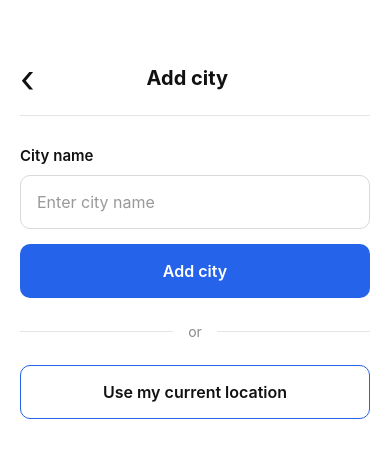
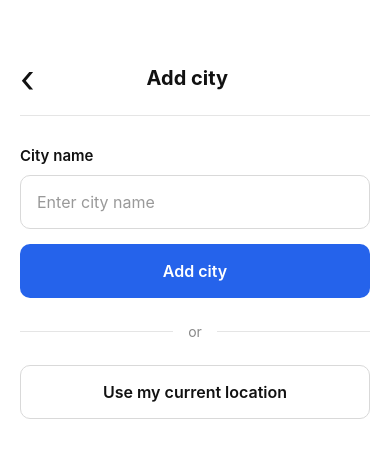
Before and after one commit to apreezofficial/reactnatve-weatherapp, a React Native app in the folder Weatherapp/: screen /AddCity in a window 390 px wide. Shown: the top 458 px of the page. Built offline with nearby package versions, Linux system fonts and the light colour scheme.

Commit message:
Update AddCityScreen.tsx

```diff
--- a/Weatherapp/src/screens/AddCityScreen.tsx
+++ b/Weatherapp/src/screens/AddCityScreen.tsx
@@ -256,14 +256,14 @@ const styles = StyleSheet.create({
   locationButton: {
   height: 54,
   borderWidth: 1,
-  borderColor: '#2563EB',
+  borderColor: '#D9D9D9',
   backgroundColor: 'transparent',
   borderRadius: 10,
   alignItems: 'center',
   justifyContent: 'center',
 },
 
-  locationButtonText: {
+locationButtonText: {
   color: '#111111',
   fontSize: 16,
   fontWeight: '600',
```
